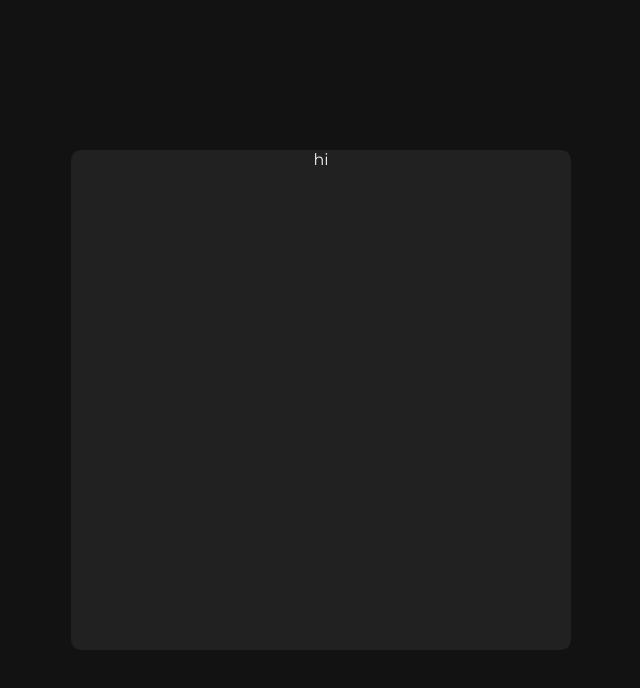
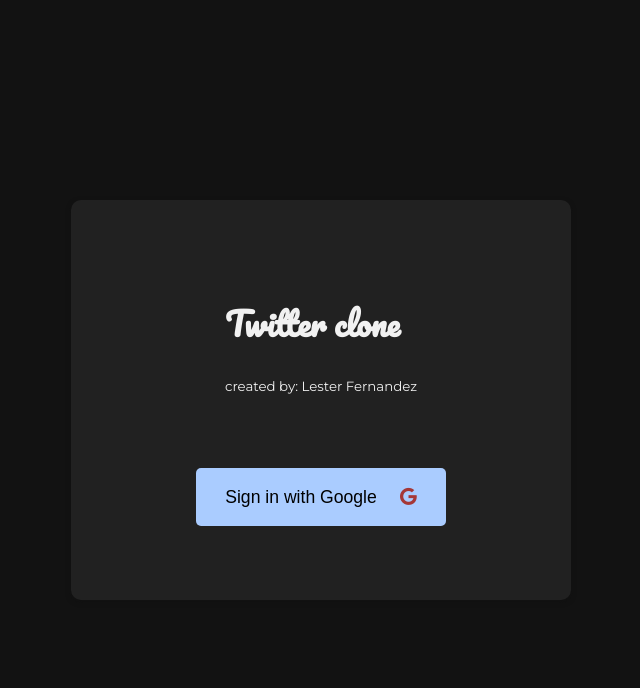
Before and after one commit to lesterfernandez/react-twitter-client, a React (Create React App) app: page / in a window 1280 px wide. Shown: the top 688 px of the page, without its empty margins (319-959 px from the left). Built offline with nearby package versions, Linux system fonts and the light colour scheme.

Commit message:
styled signup page

```diff
--- a/public/index.html
+++ b/public/index.html
@@ -13,6 +13,17 @@
       rel="stylesheet"
     />
     <link
+      rel="stylesheet"
+      href="https://cdnjs.cloudflare.com/ajax/libs/font-awesome/6.0.0-beta2/css/all.min.css"
+      integrity="sha512-YWzhKL2whUzgiheMoBFwW8CKV4qpHQAEuvilg9FAn5VJUDwKZZxkJNuGM4XkWuk94WCrrwslk8yWNGmY1EduTA=="
+      crossorigin="anonymous"
+      referrerpolicy="no-referrer"
+    />
+    <link
+      href="https://fonts.googleapis.com/css2?family=Pacifico&display=swap"
+      rel="stylesheet"
+    />
+    <link
       href="https://fonts.googleapis.com/css2?family=Roboto&display=swap"
       rel="stylesheet"
     />
--- a/src/components/Signup.jsx
+++ b/src/components/Signup.jsx
@@ -1,9 +1,30 @@
-import StyledSignup from "./styled/Signup.styled";
+import { useState } from "react";
+import StyledSignup, { SignInBtn } from "./styled/Signup.styled";
 
 const Signup = () => {
+  const [loading, setLoading] = useState(false);
+  const handleSubmit = e => {
+    e.preventDefault();
+    setLoading(true);
+    console.log(e.target);
+    // login here
+    // loading false
+    // load main content
+  };
   return (
     <StyledSignup>
-      <form>hi</form>
+      <form onSubmit={handleSubmit}>
+        <div>
+          <h1>Twitter clone</h1>
+          <sub>created by: Lester Fernandez</sub>
+        </div>
+        <SignInBtn loading={loading}>
+          <p>Sign in with Google</p>
+          <span>
+            <i class="fa-brands fa-google"></i>
+          </span>
+        </SignInBtn>
+      </form>
     </StyledSignup>
   );
 };
--- a/src/components/styled/GlobalStyles.js
+++ b/src/components/styled/GlobalStyles.js
@@ -17,6 +17,10 @@
   box-sizing: border-box;
 }
 
+:root {
+  --primary-main: #aaccff;
+}
+
 `;
 
 export default GlobalStyle;
--- a/src/components/styled/Signup.styled.js
+++ b/src/components/styled/Signup.styled.js
@@ -10,13 +10,49 @@
   & > form {
     border-radius: 10px;
     background-color: ${({ theme }) =>
-      theme.type === "dark" ? "#212121" : "#cacaca"};
+      theme.type === "dark" ? "#212121" : "#e2e2e2"};
+    box-shadow: ${({ theme }) =>
+      theme.type === "dark" ? "0 2px 5px 0 #111" : " 0 5px 10px 0 #bbb"};
     width: 90%;
     max-width: 500px;
-    height: 500px;
+    height: 400px;
     display: flex;
     flex-direction: column;
     align-items: center;
+    justify-content: space-evenly;
+
+    h1 {
+      font-family: "Pacifico", cursive;
+    }
+  }
+`;
+
+export const SignInBtn = styled.button`
+  font-size: 1.1rem;
+  display: flex;
+  width: 90%;
+  max-width: 250px;
+  justify-content: space-evenly;
+  align-items: center;
+  background-color: ${({ loading }) => (loading ? "#555 " : "var(--primary-main)")};
+  border-radius: 5px;
+  --moz-appearance: none;
+  --webkit-appearance: none;
+  appearance: none;
+  outline: 0;
+  border: 0;
+  i {
+    color: ${({ loading }) => (loading ? "#676767" : "#a53737")};
+  }
+
+  &:focus,
+  &:active {
+    outline: 0;
+    border: 0;
+  }
+
+  &:active {
+    transform: scale(0.99);
   }
 `;
 
--- a/src/themes.js
+++ b/src/themes.js
@@ -1,6 +1,6 @@
 export const lightTheme = {
   type: "light",
-  body: "#f1f1f1",
+  body: "#eaeaea",
   text: "#121620",
 };
 export const darkTheme = {
```
